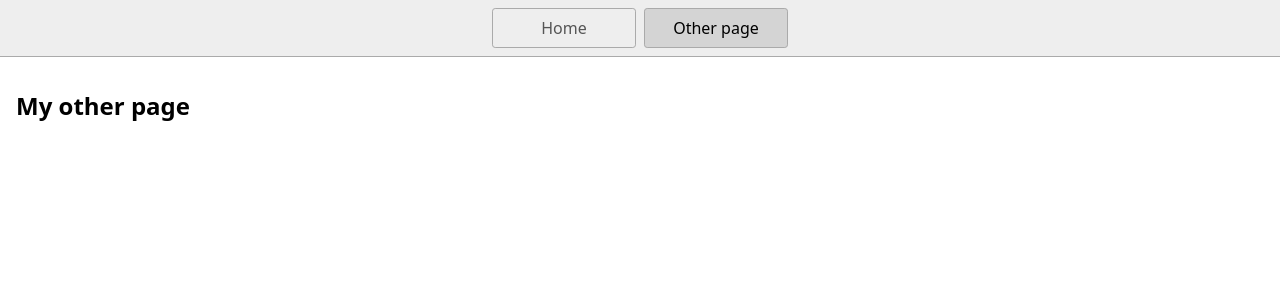
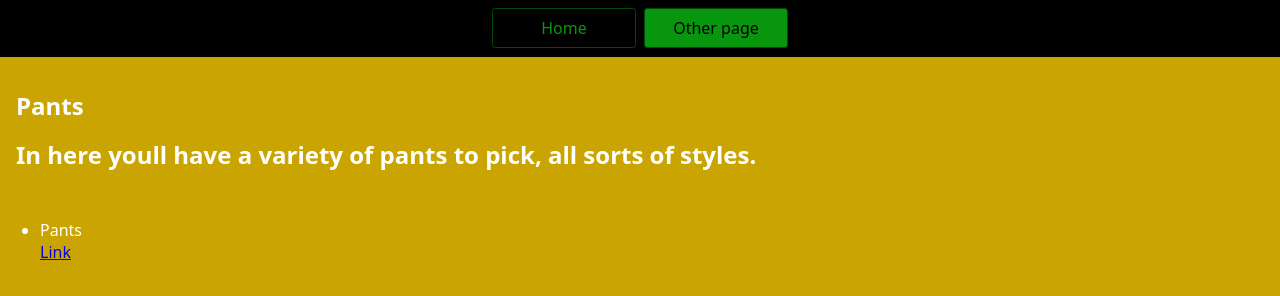
Before and after one commit to JC211065/GithubJC211065, a website: page pages/page2.html in a window 1280 px wide. Drawn offline with Linux system fonts and the light colour scheme; files that its build step writes are made by us from their sources; files whose address does not match are found by name.

Commit message:
Color changing mau

```diff
--- a/pages/page2.html
+++ b/pages/page2.html
@@ -13,7 +13,14 @@
       <a href="/page2.html" aria-current="page">Other page</a>
     </nav>
     <main>
-      <h1>My other page</h1>
+
+      <h1>Pants</h1>
+      <h1>In here youll have a variety of pants to pick, all sorts of styles.</h1>
+
     </main>
+    <ul>
+      <li>Pants</li>
+      <a href="https://www.prodirectsport.us/">Link</a>
+
   </body>
 </html>
--- a/styles.css
+++ b/styles.css
@@ -1,3 +1,9 @@
+:root {
+  --background-color:rgb(202, 165, 2);
+  --primary-color: solid 1px #000000;
+  --text-color:  #07960e;
+}
+
 * {
   box-sizing: border-box;
 }
@@ -5,8 +11,8 @@
 body {
   margin: 0;
   font-family: system-ui, sans-serif;
-  color: black;
-  background-color: white;
+  color: rgb(255, 255, 255);
+  background-color: var(--background-color)
 }
 
 nav {
@@ -16,8 +22,8 @@
   justify-content: center;
   padding: 0.5rem;
   gap: 0.5rem;
-  border-bottom: solid 1px #aaa;
-  background-color: #eee;
+  border-bottom: var(--primary-color);
+  background-color: #000000;
 }
 
 nav a {
@@ -25,15 +31,15 @@
   min-width: 9rem;
   padding: 0.5rem;
   border-radius: 0.2rem;
-  border: solid 1px #aaa;
+  border: solid 1px rgb(0, 75, 6);
   text-align: center;
   text-decoration: none;
-  color: #555;
+  color:  #07960e;
 }
 
 nav a[aria-current='page'] {
   color: #000;
-  background-color: #d4d4d4;
+  background-color: #07960e;
 }
 
 main {
```
Also changed, not shown: index.html (+3 -2 lines).
